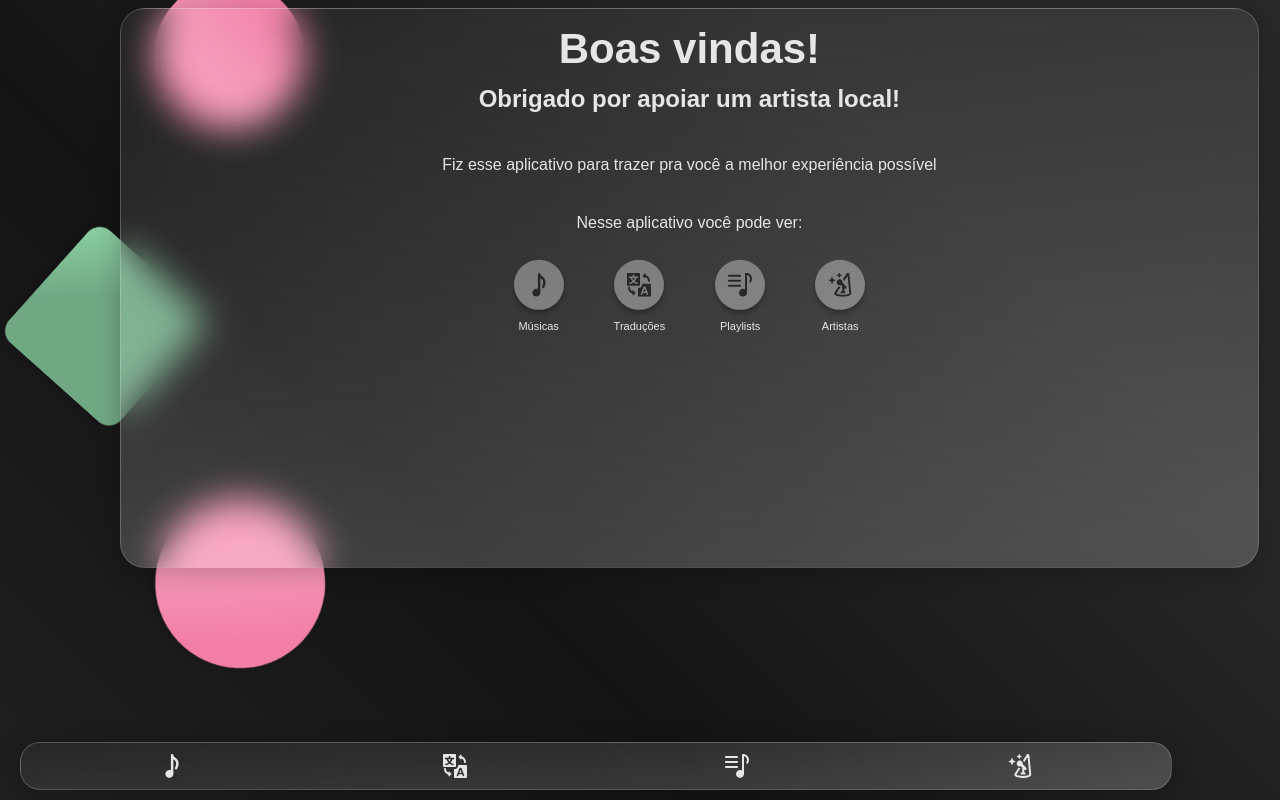
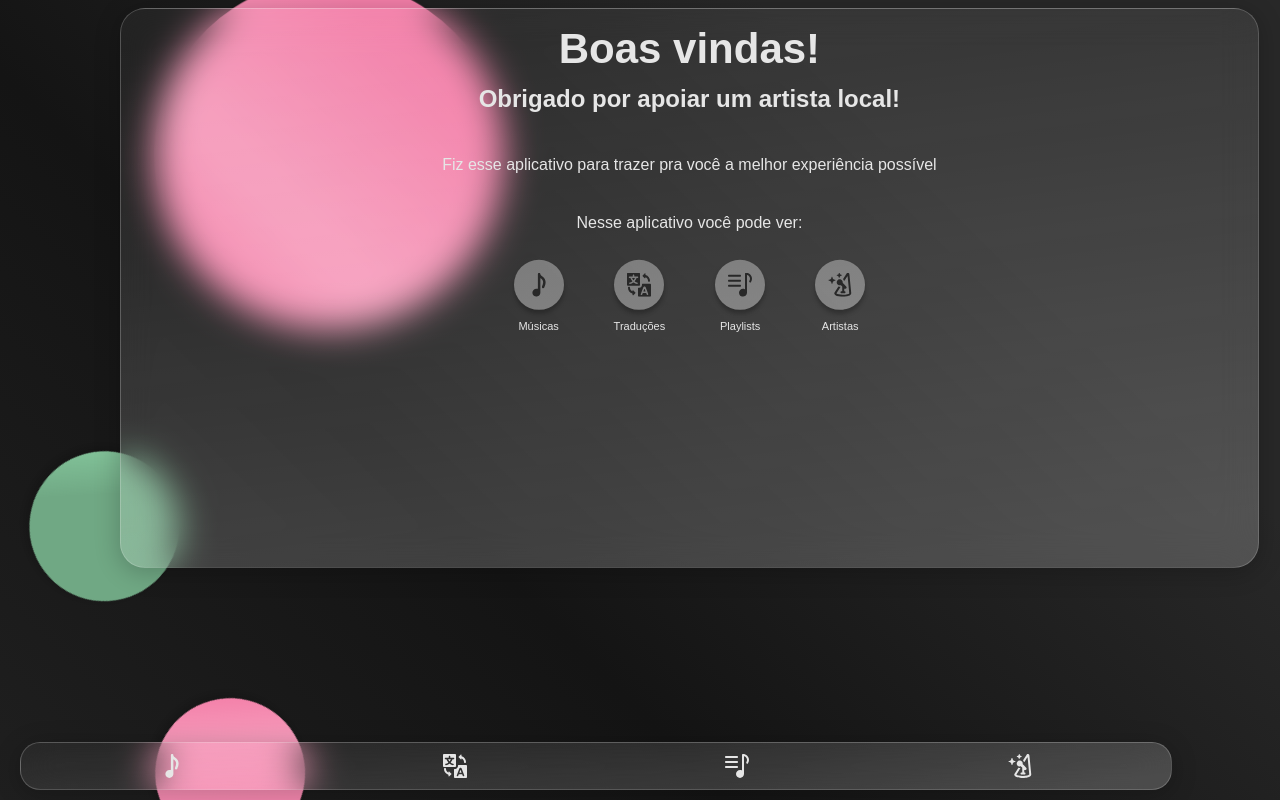
Before and after one commit to luizfbarbosa12/digital-playbill, a React (Create React App) app: page / in a window 1280 px wide. Built offline with nearby package versions, Linux system fonts and the light colour scheme.

Commit message:
add some animations

```diff
--- a/src/Components/OnboardingScreen/OnboardingScreen.jsx
+++ b/src/Components/OnboardingScreen/OnboardingScreen.jsx
@@ -1,4 +1,4 @@
-import React from "react";
+import React, { useEffect, useState } from "react";
 import {
   Welcome,
   ThankYou,
@@ -6,35 +6,50 @@ import {
   GuideTextArea,
   Icon,
   IconsWrapper,
-  Topic
+  Topic,
 } from "./styles";
 import musicNote from "../../Assets/music-note.svg";
 import mic from "../../Assets/mic.svg";
 import playlist from "../../Assets/playlist.svg";
 import translate from "../../Assets/translate.svg";
 import GlassBackground from "../GlassBackground/GlassBackground";
+import { goToSetlist } from "../../Router/coordinator";
+import { useNavigate } from "react-router-dom";
+const OnboardingScreen = () => {
+  const [componentIndex, setComponentIndex] = useState(0);
+  const navigate = useNavigate();
 
-const OnboardingScreen = () => {
   const icons = [
     { icon: musicNote, text: "Músicas" },
     { icon: translate, text: "Traduções" },
     { icon: playlist, text: "Playlists" },
-    { icon: mic, text: "Artistas" }
+    { icon: mic, text: "Artistas" },
   ];
+
+  useEffect(() => {
+    const intervalId = setInterval(() => {
+      setComponentIndex((componentIndex) => componentIndex + 1);
+    }, 500);
+    return () => clearInterval(intervalId);
+  }, []);
 
   return (
     <GlassBackground>
-      <Welcome>Boas vindas!</Welcome>
-      <ThankYou>Obrigado por apoiar um artista local!</ThankYou>
+      <Welcome slowRender={componentIndex >= 1}>Boas vindas!</Welcome>
+      <ThankYou slowRender={componentIndex >= 2}>
+        Obrigado por apoiar um artista local!
+      </ThankYou>
       <GuideTextArea>
-        <GuideText>
-          Fiz esse aplicativo para trazer pra você a melhor experiência possível{" "}
+        <GuideText slowRender={componentIndex >= 3}>
+          Fiz esse aplicativo para trazer pra você a melhor experiência possível
         </GuideText>
-        <GuideText>Nesse aplicativo você pode ver:</GuideText>
-        <IconsWrapper>
+        <GuideText slowRender={componentIndex >= 4}>
+          Nesse aplicativo você pode ver:
+        </GuideText>
+        <IconsWrapper slowRender={componentIndex >= 5}>
           {icons.map((icon, index) => {
             return (
-              <Topic key={index}>
+              <Topic key={index} onClick={() => goToSetlist(navigate)}>
                 <Icon>
                   <img src={icon.icon} alt={`icon${index}`} />
                 </Icon>
--- a/src/Components/OnboardingScreen/styles.jsx
+++ b/src/Components/OnboardingScreen/styles.jsx
@@ -3,6 +3,8 @@ import styled from "styled-components";
 export const Welcome = styled.h1`
   font-weight: 700;
   font-size: 4.2rem;
+  transition: opacity 2s ease;
+  opacity: ${(props) => props.slowRender ? 1 : 0};
 `;
 
 export const GuideTextArea = styled.div`
@@ -18,12 +20,16 @@ export const ThankYou = styled.h3`
   display: flex;
   text-align: center;
   margin: 1.2rem;
+  transition: opacity 2s ease;
+  opacity: ${(props) => props.slowRender ? 1 : 0};
 `;
 
 export const GuideText = styled.p`
   font-size: 1.6rem;
   text-align: center;
   margin: 1.2rem;
+  transition: opacity 2s ease;
+  opacity: ${(props) => props.slowRender ? 1 : 0};
 `;
 
 export const IconsWrapper = styled.div`
@@ -32,6 +38,8 @@ export const IconsWrapper = styled.div`
   row-gap: 3rem;
   flex-wrap: wrap;
   justify-content: center;
+  transition: opacity 2s ease;
+  opacity: ${(props) => props.slowRender ? 1 : 0};
 `
 export const Topic = styled.div`
   display: flex;
--- a/src/Pages/Onboarding/styles.jsx
+++ b/src/Pages/Onboarding/styles.jsx
@@ -57,8 +57,8 @@ export const Container = styled.div`
 `;
 
 export const GreenCircle = styled.div`
-  height: 15rem;
-  width: 15rem;
+  height: 35rem;
+  width: 35rem;
   border-radius: 50%;
   transform: translate(155px, -20px);
   background: linear-gradient(
@@ -74,7 +74,7 @@ export const GreenCircle = styled.div`
 export const Diamond = styled.div`
   height: 15rem;
   width: 15rem;
-  border-radius: 1.6rem;
+  border-radius: 50%;
   background: linear-gradient(45deg, ${colors.primaryGreen} 0%, #70a884 35%);
   transform: translate(30px, 100px) rotate(131deg);
   box-shadow: 0px 4px 12px 2px rgba(0, 0, 0, 0.2);
@@ -82,8 +82,8 @@ export const Diamond = styled.div`
 `;
 
 export const Triangle = styled.div`
-  height: 17rem;
-  width: 17rem;
+  height: 15rem;
+  width: 15rem;
   border-radius: 50%;
   background: linear-gradient(
     45deg,
@@ -95,24 +95,3 @@ export const Triangle = styled.div`
   box-shadow: 0px 4px 12px 2px rgba(0, 0, 0, 0.2);
   animation: ${floatTriangle} 4s ease-in-out infinite;
 `;
-
-export const StartButton = styled.button`
-  display: flex;
-  align-items: center;
-  justify-content: center;
-  height: 6rem;
-  width: 6rem;
-  backdrop-filter: blur(18px);
-  border: 1px solid rgba(230, 230, 230, 0.218);
-  box-shadow: 0px 4px 24px 2px rgba(0, 0, 0, 0.2);
-  background: linear-gradient(
-    172.79deg,
-    rgba(255, 255, 255, 0.05) 4.99%,
-    rgba(255, 255, 255, 0.2) 92.05%
-  );
-  border-radius: 50%;
-  position: absolute;
-  bottom: 10rem;
-  left: 50%;
-  transform: translate(-50%, -50%);
-`;
--- a/src/Pages/Profile/index.jsx
+++ b/src/Pages/Profile/index.jsx
@@ -11,12 +11,13 @@ import {
   Bio,
   BodyContent,
   Links,
-  FollowText
+  FollowText,
+  PreviousBtn
 } from "./styles";
 import dots from "../../Assets/dots.svg";
 import instagram from "../../Assets/instagram.png";
 import artistsInfo from "../../data/artists-info.json";
-import { useParams } from "react-router-dom";
+import { useParams, useNavigate } from "react-router-dom";
 import vitor from "../../Assets/vitor.jpg";
 import guiga from "../../Assets/guiga-profile.jpg";
 import luiz from "../../Assets/luiz-profile.jpg";
@@ -24,7 +25,9 @@ import renara from "../../Assets/renara.jpg";
 import samuel from "../../Assets/samuel.png";
 import joao from "../../Assets/joao-app.png";
 import joan from "../../Assets/joan.jpg";
+import previous from '../../Assets/previous.png'
 const Profile = () => {
+  const navigate = useNavigate();
   const params = useParams();
   const profilePictures = [
     { id: "1", picture: luiz },
@@ -42,7 +45,7 @@ const Profile = () => {
   return (
     <GlassBackground>
       <Header>
-        {/* inserir botao de voltar aqui */}
+        <PreviousBtn src={previous} alt="previous page" onClick={() => navigate(-1)}/>
         <DottedBackground src={dots} alt="dots" />
         <PictureFrame>
           <ProfilePicture src={findProfilePicture.picture} alt="artist-photo" />
--- a/src/Pages/Profile/styles.jsx
+++ b/src/Pages/Profile/styles.jsx
@@ -48,7 +48,7 @@ export const ArtistUser = styled.h3`
 `;
 
 export const Bio = styled.p`
-  font-size: 1.2rem;
+  font-size: 1.4rem;
   text-align: center;
   width: 100%;
 `;
@@ -69,3 +69,11 @@ export const Links = styled.div`
 export const FollowText = styled.p`
   font-size: 1.6rem;
 `
+
+export const PreviousBtn = styled.img`
+  height: 2.4rem;
+  width: 2.4rem;
+  position: absolute;
+  left: 0;
+  top: 0;
+`
--- a/src/data/artists-info.json
+++ b/src/data/artists-info.json
@@ -10,7 +10,7 @@
   },
   {
     "id": "2",
-    "bio": "Atualmente residindo em Joinville-SC e sendo mãe solo, disseminadora de projetos culturais ao redor da cidade, professora no projeto social Dança no CRAS, idealizado pelo Instituto Festival de Dança, segue viajando para diversos eventos em prol de aprender e se inserir no ramo da produção, já atuou como bailarina em diversos grupos , segue assumindo aulas particulares e regulares em escolas e studios da região nas modalidades de Danças Urbanas, Dança Contemporânea e Introdução a Dança.",
+    "bio": "Atualmente residindo em Joinville-SC e sendo mãe solo, disseminadora de projetos culturais ao redor da cidade, professora no projeto social Dança no CRAS, idealizado pelo Instituto Festival de Dança, já atuou como bailarina em diversos grupos, segue assumindo aulas particulares e regulares em escolas e studios da região nas modalidades de Danças Urbanas, Dança Contemporânea e Introdução a Dança.",
     "name": "Maria Renara",
     "user": "@mariarenara0",
     "instagram": "https://www.instagram.com/mariarenara0/",
```
Also changed, not shown: src/Assets/previous.png (added).
